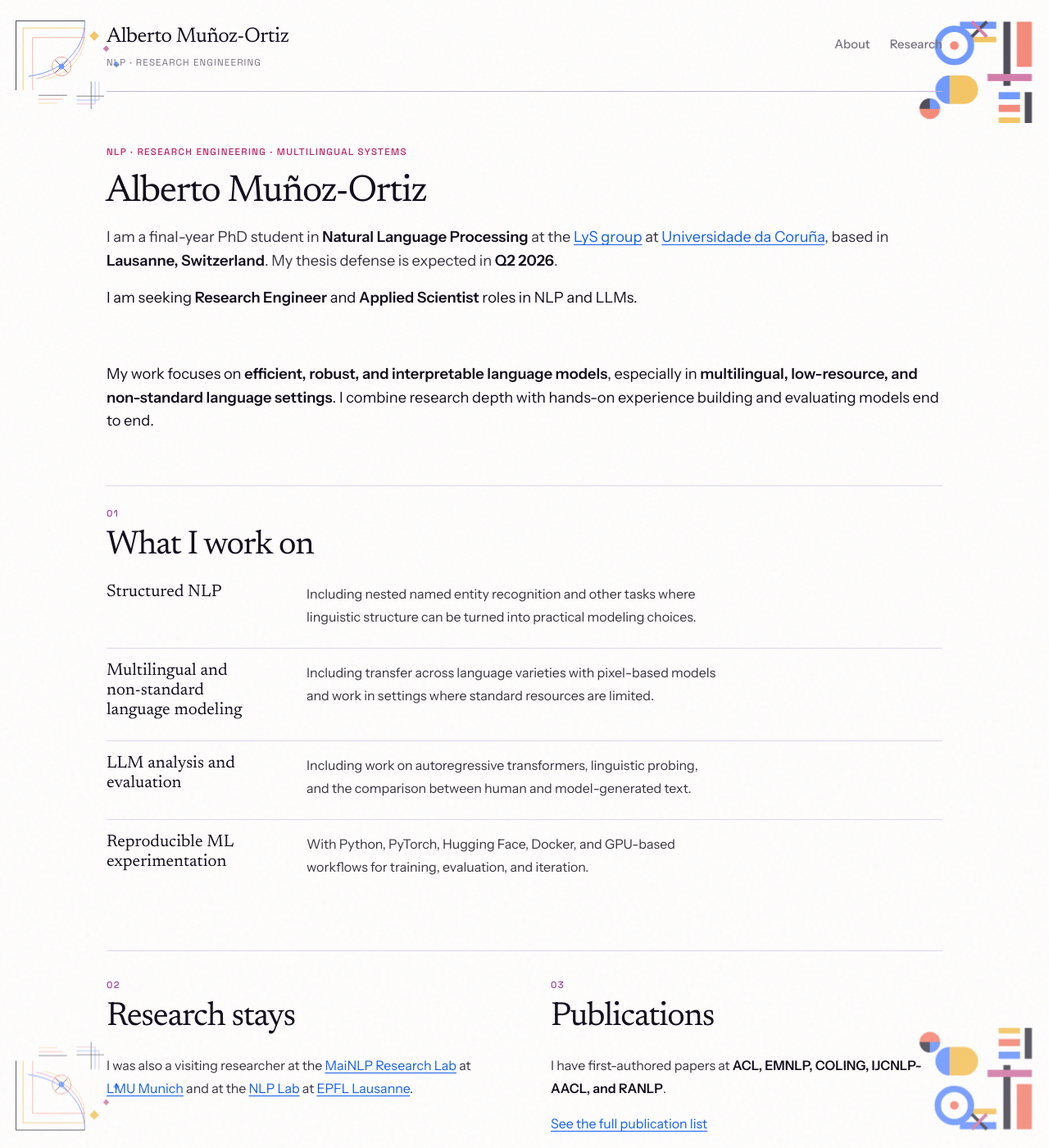
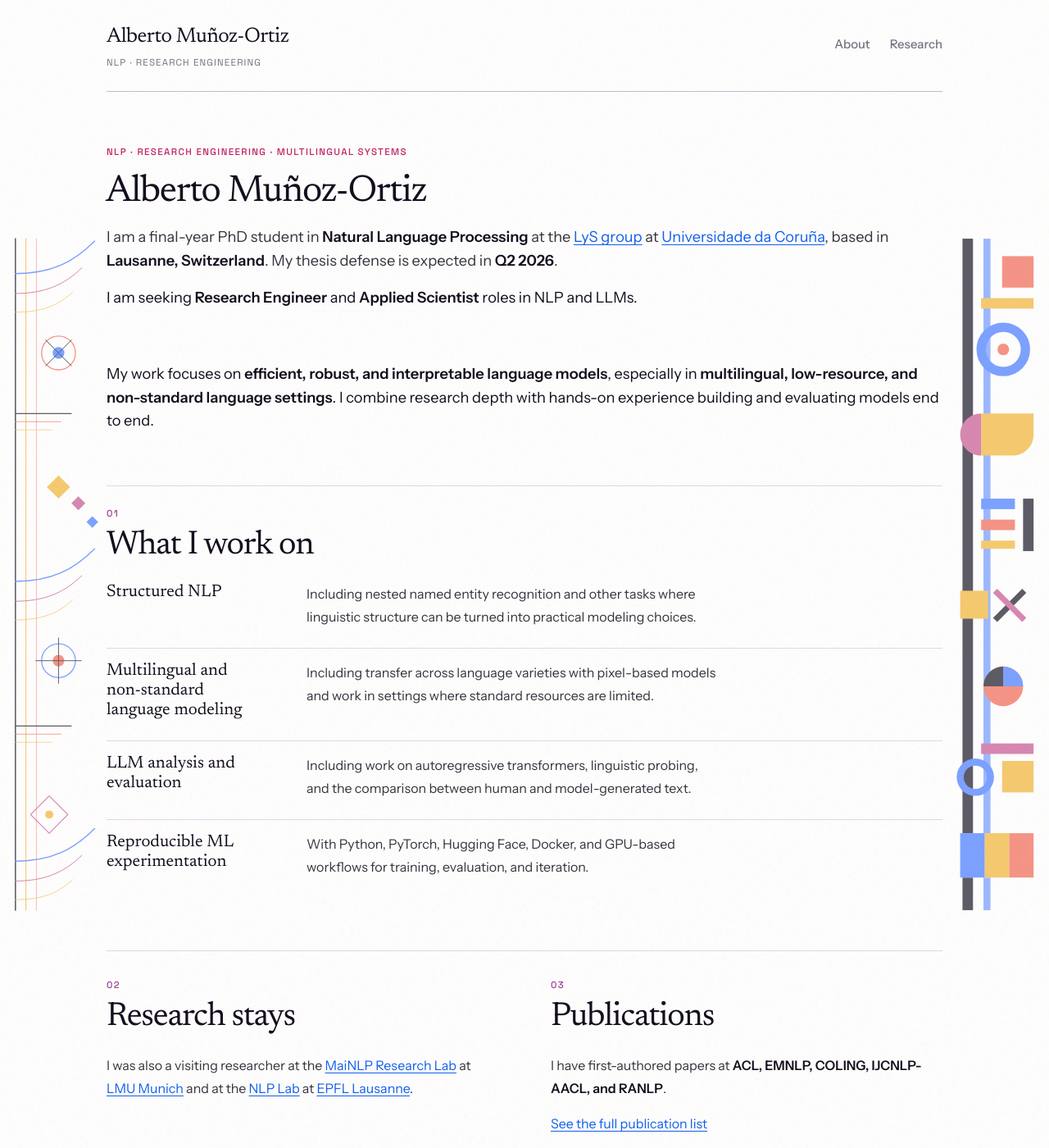
Before and after one commit to amunozo/amunozo.github.io, a Jekyll site: the page built from index.md, in a window 1280 px wide and 1400 px high. Shown: the whole window at 82% size. Built offline with Jekyll 4.4.1, drawn with Linux system fonts in a browser that asks for light colours.

Commit message:
Extend art deco and bauhaus ornaments along full page height

```diff
--- a/_layouts/default.html
+++ b/_layouts/default.html
@@ -22,10 +22,8 @@
 </head>
 
 <body class="{% if page.permalink == '/' %}page-home{% endif %}{% if page.permalink == '/research/' %} page-research{% endif %}">
-  <div class="page-ornament page-ornament--top-left" aria-hidden="true"></div>
-  <div class="page-ornament page-ornament--top-right" aria-hidden="true"></div>
-  <div class="page-ornament page-ornament--bottom-left" aria-hidden="true"></div>
-  <div class="page-ornament page-ornament--bottom-right" aria-hidden="true"></div>
+  <div class="page-side page-side--left" aria-hidden="true"></div>
+  <div class="page-side page-side--right" aria-hidden="true"></div>
   <div class="site-shell">
     {% include header.html %}
     <main class="page-content">
--- a/assets/css/style.css
+++ b/assets/css/style.css
@@ -62,45 +62,28 @@ body {
   position: relative;
 }
 
-.page-ornament {
+.page-side {
   position: fixed;
-  width: clamp(110px, 12vw, 180px);
-  aspect-ratio: 1;
+  top: 0;
+  bottom: 0;
+  width: clamp(86px, 10vw, 150px);
   background-repeat: no-repeat;
   background-position: center;
   background-size: contain;
   pointer-events: none;
   z-index: 0;
-  opacity: 0.78;
+  opacity: 0.72;
 }
 
-.page-ornament--top-left {
-  top: 18px;
-  left: 12px;
-  background-image: url("/assets/artdeco-corner.svg");
+.page-side--left {
+  left: 6px;
+  background-image: url("/assets/artdeco-side.svg");
 }
 
-.page-ornament--top-right {
-  top: 18px;
-  right: 12px;
-  background-image: url("/assets/bauhaus-corner.svg");
+.page-side--right {
+  right: 6px;
+  background-image: url("/assets/bauhaus-side.svg");
   transform: scaleX(-1);
-}
-
-.page-ornament--bottom-left {
-  bottom: 14px;
-  left: 12px;
-  background-image: url("/assets/artdeco-corner.svg");
-  transform: scaleY(-1);
-  opacity: 0.68;
-}
-
-.page-ornament--bottom-right {
-  bottom: 14px;
-  right: 12px;
-  background-image: url("/assets/bauhaus-corner.svg");
-  transform: scale(-1);
-  opacity: 0.72;
 }
 
 body::before {
@@ -526,9 +509,9 @@ a {
 }
 
 @media (max-width: 640px) {
-  .page-ornament {
-    width: 78px;
-    opacity: 0.38;
+  .page-side {
+    width: 58px;
+    opacity: 0.34;
   }
 
   .site-shell {
```
Also changed, not shown: assets/artdeco-side.svg (added), assets/bauhaus-side.svg (added).
